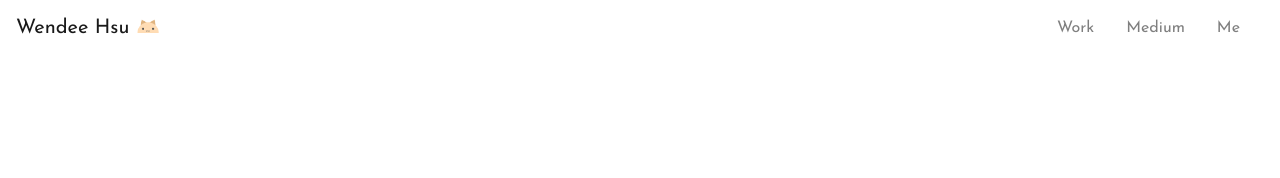
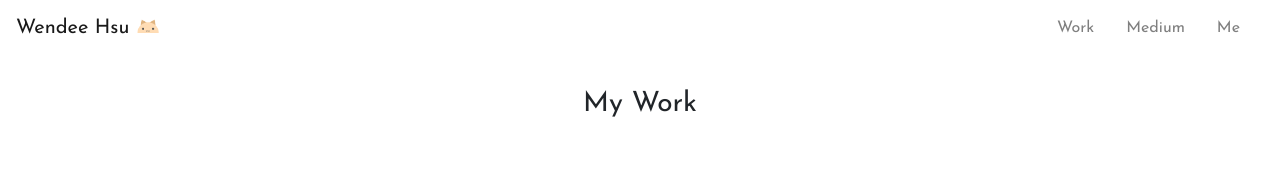
Before and after one commit to wendeehsu/wendeehsu.github.io, a React (Create React App) app: page / in a window 1280 px wide. Shown: the top 178 px of the page. Built offline with nearby package versions, Linux system fonts and the light colour scheme.

Commit message:
add home path

```diff
--- a/src/Routes.js
+++ b/src/Routes.js
@@ -8,7 +8,7 @@ function Routes() {
     return (
         <BrowserRouter>
             <Switch>
-                {/* <Route path="/" component={Work}/> */}
+                <Route exact path="/" component={Work}/>
                 <Route path="/Work" component={Work} />
                 <Route path="/Medium" component={Medium} />
                 <Route path="/Me" component={Me} />
```
